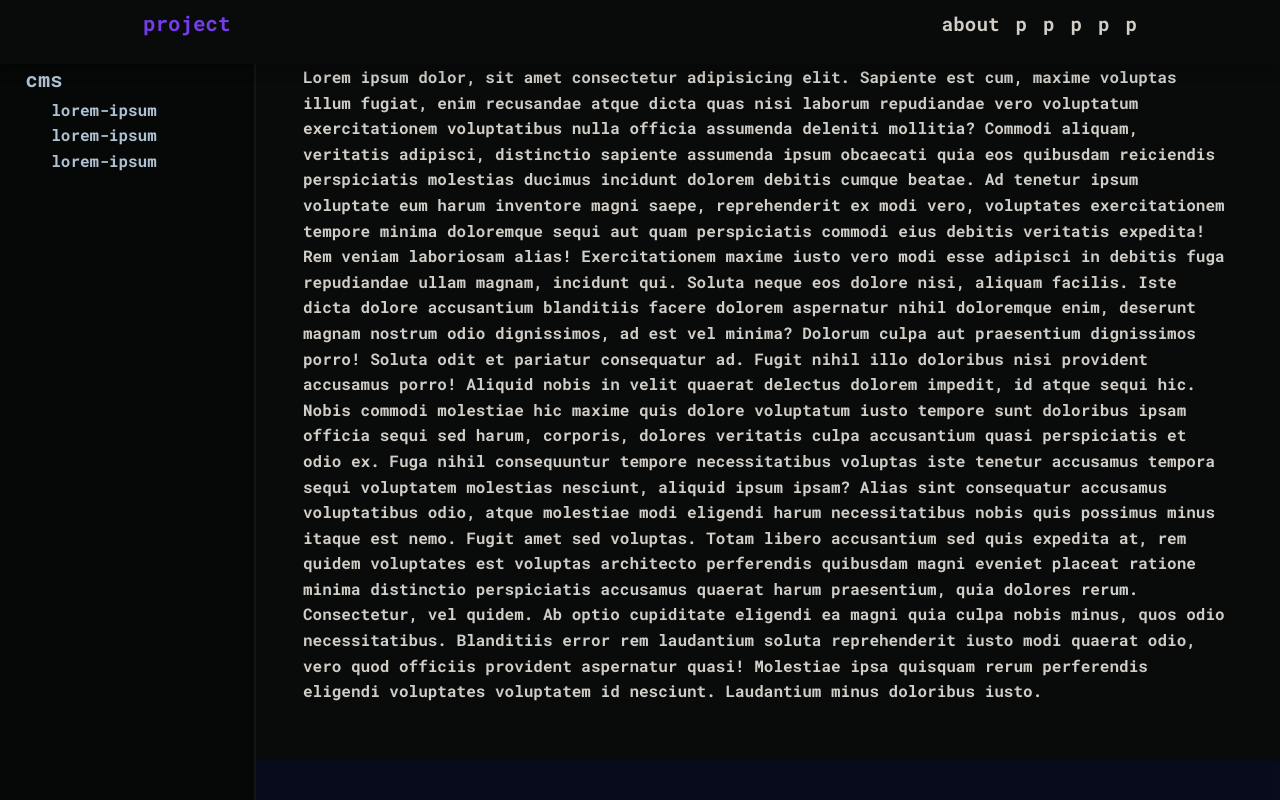
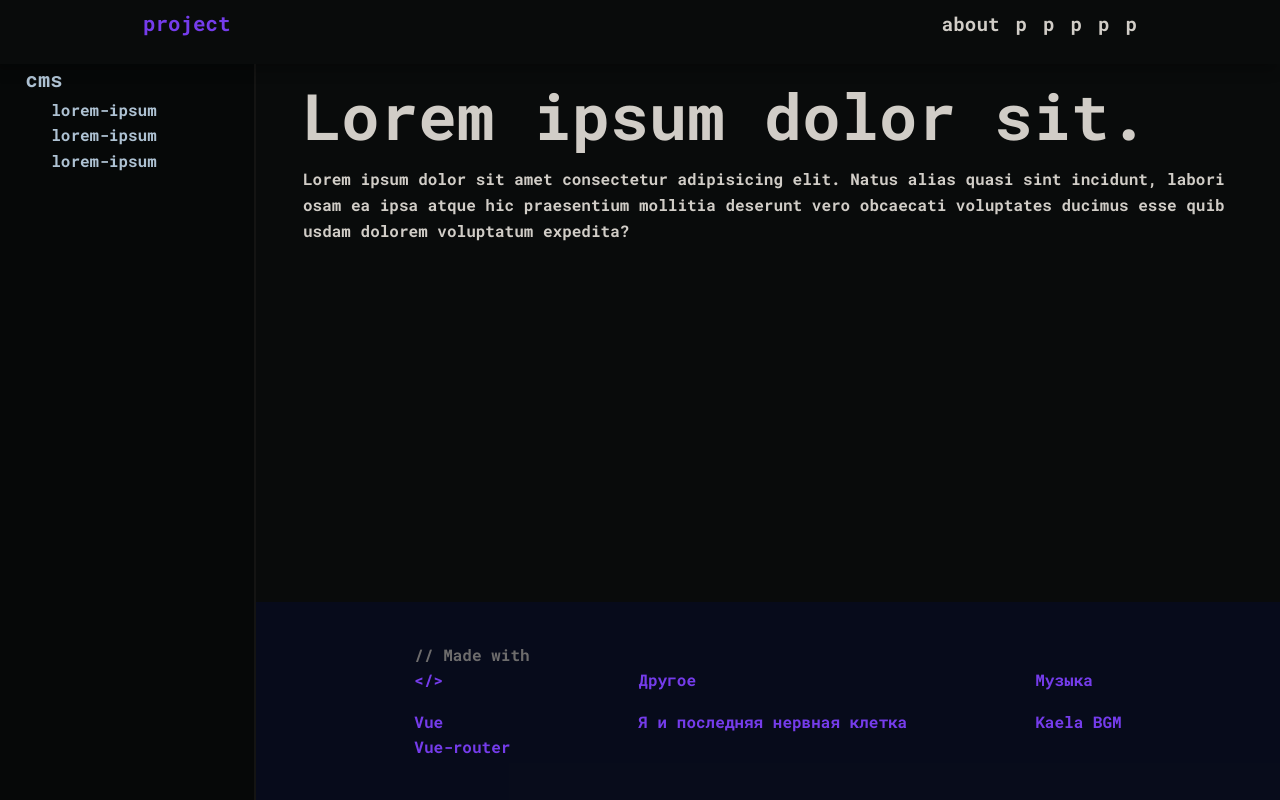
Before and after one commit to IlyaBaksonyan/tehnicall-project, a Vue app: page /freelancerPage/cms/1 in a window 1280 px wide. Shown: the top 800 px of the page. Built offline with nearby package versions, Linux system fonts and the light colour scheme; a web font is replaced by a local one.

Commit message:
updated FreelancerPage

```diff
--- a/src/components/FirstPage/FirstPage.vue
+++ b/src/components/FirstPage/FirstPage.vue
@@ -14,7 +14,8 @@ export default {
 	},
 	data() {
 		return {
-			HeaderHeight: 60
+			HeaderHeight: 60,
+			state: false
 		}
 	},
 	methods: {
@@ -23,28 +24,46 @@ export default {
 				e.target.scrollHeight - e.target.scrollTop - e.target.offsetHeight
 			const crutchHeight =
 				(document.querySelector('.crutch') as HTMLElement).clientHeight / 2
-
-			if (scrollBottom <= crutchHeight) {
-				this.scrollTo('#developerApproach')
+			if (this.state == true) {
+				return false
+			} else if (scrollBottom <= crutchHeight) {
+				this.state = true
+				this.scroll('#developerApproach')
 				document.body.style.overflow = 'auto'
+				this.smoothScroll(900)
 			}
 		},
 		developerScroll() {
-			const main = document.querySelector('.main') as HTMLElement
+			const mainOffsetHeight = (document.querySelector('.main') as HTMLElement)
+				.offsetHeight
 			const scrollTop = document.documentElement.scrollTop
-			const offsetHeight = main.offsetHeight
-			if (scrollTop <= offsetHeight) {
-				window.scrollTo(0, 0)
+
+			if (this.state == true) {
+				return false
+			} else if (scrollTop <= mainOffsetHeight) {
+				this.state = true
+				window.scrollTo({ top: 0 })
 				document.body.style.overflow = 'hidden'
+				this.smoothScroll(900)
 			}
 		},
-		scrollTo(e: any) {
-			const top =
+		scroll(e: string) {
+			const elem =
 				window.scrollY +
-				document.querySelector(e).getBoundingClientRect().y -
-				this.HeaderHeight
+				document.querySelector(e)!.getBoundingClientRect().y -
+				this.HeaderHeight!
 
-			document.documentElement.scrollTo(0, top)
+			document.documentElement.scrollTo(0, elem)
+		},
+
+		smoothScroll(h: any) {
+			let i = h || 0
+			if (i < 200) {
+				setTimeout(() => {
+					window.scrollTo(0, i)
+					this.smoothScroll(i + 100)
+				}, 10)
+			} else this.state = false
 		}
 	},
 	mounted() {
@@ -52,8 +71,10 @@ export default {
 		const a = () => {
 			if (document.documentElement.scrollTop == 0) {
 				document.body.style.overflow = 'hidden'
+				console.log(2)
 			} else if (document.documentElement.scrollTop > 0) {
 				document.body.style.overflow = 'auto'
+				console.log(1)
 			}
 		}
 
@@ -66,7 +87,7 @@ export default {
 </script>
 
 <template>
-	<div class="main" @scroll="mainScroll">
+	<div class="main" @scroll.prevent="mainScroll">
 		<div class="container">
 			<firstScreen />
 			<noCode />
--- a/src/components/FreelancerPage/FreelancerPage.vue
+++ b/src/components/FreelancerPage/FreelancerPage.vue
@@ -1,5 +1,6 @@
 <script lang="ts">
 import { RouterView } from 'vue-router'
+import contentPage from './content/content.vue'
 import './freelancerPage-interfaces'
 
 export default {
@@ -10,7 +11,8 @@ export default {
 		}
 	},
 	components: {
-		RouterView
+		RouterView,
+		contentPage
 	},
 	mounted() {
 		;(document.querySelector('footer') as HTMLElement).classList.add(
@@ -49,6 +51,7 @@ export default {
 	<main>
 		<div class="container">
 			<RouterView />
+			<contentPage></contentPage>
 		</div>
 	</main>
 </template>
--- a/src/components/FreelancerPage/cms/cms.vue
+++ b/src/components/FreelancerPage/cms/cms.vue
@@ -1,41 +1,23 @@
 <script lang="ts">
-export default {}
+export default {
+	name: 'cms',
+	data() {
+		return {
+			H2: {
+				1: 'gfdgfg'
+			}
+		}
+	}
+}
 </script>
 
-<template lang="">
-	<div>
-		Lorem ipsum dolor, sit amet consectetur adipisicing elit. Sapiente est cum,
-		maxime voluptas illum fugiat, enim recusandae atque dicta quas nisi laborum
-		repudiandae vero voluptatum exercitationem voluptatibus nulla officia
-		assumenda deleniti mollitia? Commodi aliquam, veritatis adipisci, distinctio
-		sapiente assumenda ipsum obcaecati quia eos quibusdam reiciendis
-		perspiciatis molestias ducimus incidunt dolorem debitis cumque beatae. Ad
-		tenetur ipsum voluptate eum harum inventore magni saepe, reprehenderit ex
-		modi vero, voluptates exercitationem tempore minima doloremque sequi aut
-		quam perspiciatis commodi eius debitis veritatis expedita! Rem veniam
-		laboriosam alias! Exercitationem maxime iusto vero modi esse adipisci in
-		debitis fuga repudiandae ullam magnam, incidunt qui. Soluta neque eos dolore
-		nisi, aliquam facilis. Iste dicta dolore accusantium blanditiis facere
-		dolorem aspernatur nihil doloremque enim, deserunt magnam nostrum odio
-		dignissimos, ad est vel minima? Dolorum culpa aut praesentium dignissimos
-		porro! Soluta odit et pariatur consequatur ad. Fugit nihil illo doloribus
-		nisi provident accusamus porro! Aliquid nobis in velit quaerat delectus
-		dolorem impedit, id atque sequi hic. Nobis commodi molestiae hic maxime quis
-		dolore voluptatum iusto tempore sunt doloribus ipsam officia sequi sed
-		harum, corporis, dolores veritatis culpa accusantium quasi perspiciatis et
-		odio ex. Fuga nihil consequuntur tempore necessitatibus voluptas iste
-		tenetur accusamus tempora sequi voluptatem molestias nesciunt, aliquid ipsum
-		ipsam? Alias sint consequatur accusamus voluptatibus odio, atque molestiae
-		modi eligendi harum necessitatibus nobis quis possimus minus itaque est
-		nemo. Fugit amet sed voluptas. Totam libero accusantium sed quis expedita
-		at, rem quidem voluptates est voluptas architecto perferendis quibusdam
-		magni eveniet placeat ratione minima distinctio perspiciatis accusamus
-		quaerat harum praesentium, quia dolores rerum. Consectetur, vel quidem. Ab
-		optio cupiditate eligendi ea magni quia culpa nobis minus, quos odio
-		necessitatibus. Blanditiis error rem laudantium soluta reprehenderit iusto
-		modi quaerat odio, vero quod officiis provident aspernatur quasi! Molestiae
-		ipsa quisquam rerum perferendis eligendi voluptates voluptatem id nesciunt.
-		Laudantium minus doloribus iusto.
-	</div>
+<template>
+	<h1>Lorem ipsum dolor sit.</h1>
+	<p>
+		Lorem ipsum dolor sit amet consectetur adipisicing elit. Natus alias quasi
+		sint incidunt, laboriosam ea ipsa atque hic praesentium mollitia deserunt
+		vero obcaecati voluptates ducimus esse quibusdam dolorem voluptatum
+		expedita?
+	</p>
 </template>
 <style lang=""></style>
--- /dev/null
+++ b/src/components/FreelancerPage/content/content.vue
@@ -0,0 +1,11 @@
+<script lang="ts">
+export default {
+	name: 'contentPage'
+}
+</script>
+<template>
+	<h2><slot name="h2"></slot></h2>
+	<p><slot name="p"></slot></p>
+</template>
+
+<style lang="scss"></style>
```
